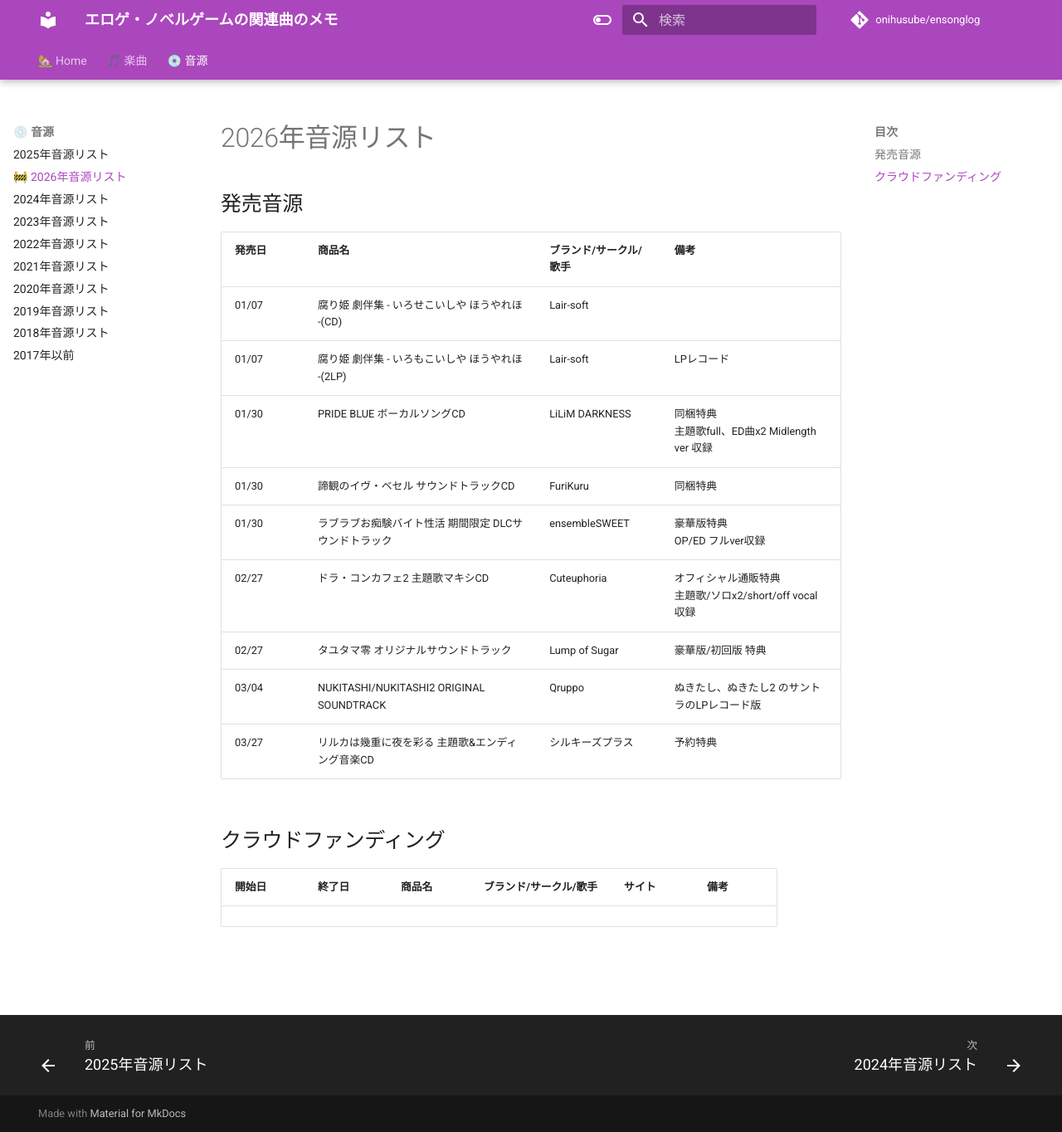
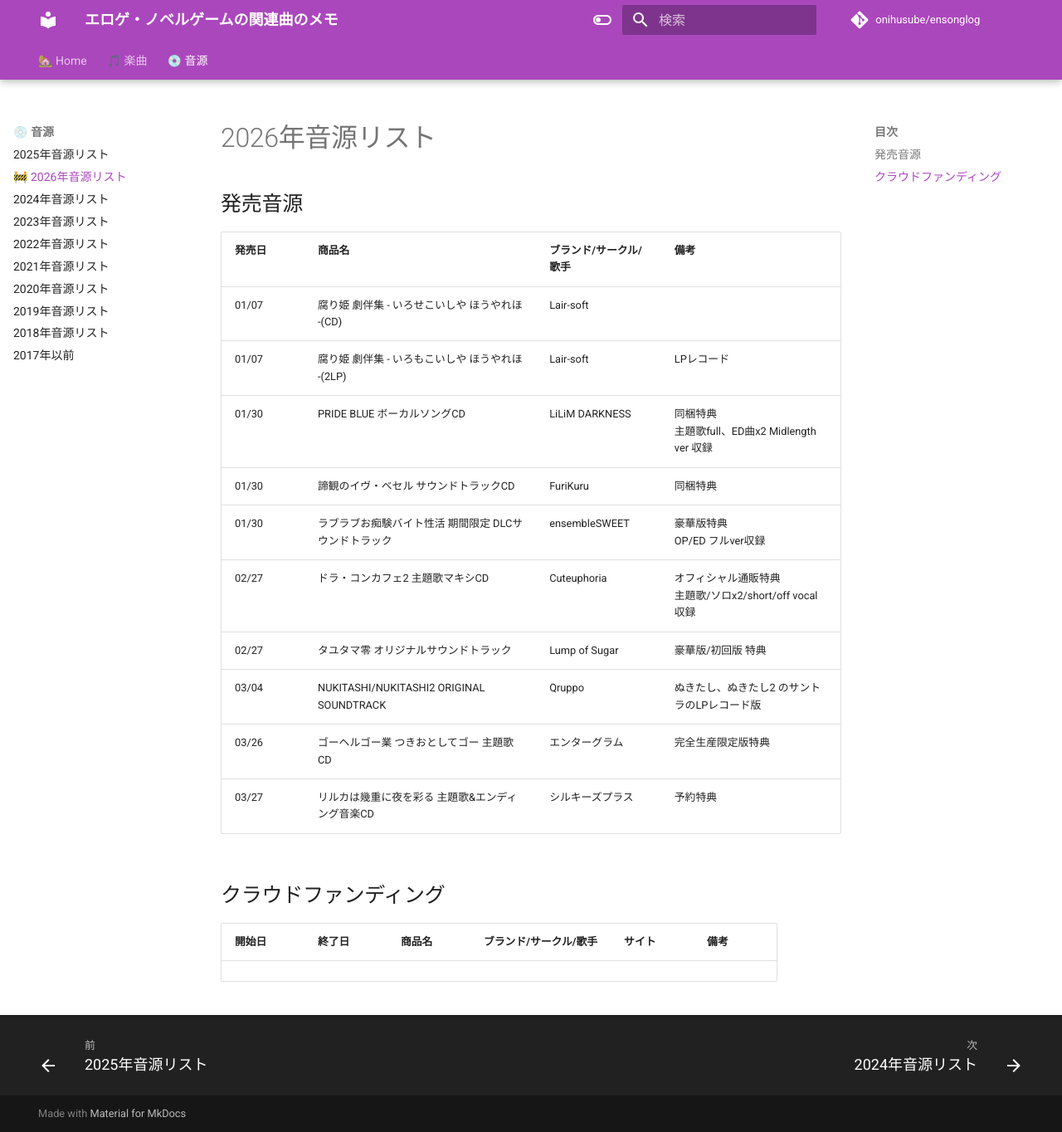
Before and after one commit to onihusube/ensonglog, an MkDocs documentation site: the page built from docs/2026/音源.md, in a window 1280 px wide and 1364 px high. Shown: the whole window at 83% size. Built offline with MkDocs 1.6.1 and Material for MkDocs 9.7.7, drawn with Linux system fonts in a browser that asks for light colours; comment, search, counter and statistics services are not loaded.

Commit message:
ゴーヘルゴー業 主題歌CD追記

```diff
--- a/docs/2026/音源.md
+++ b/docs/2026/音源.md
@@ -17,6 +17,7 @@
 | 02/27 | ドラ・コンカフェ2 主題歌マキシCD | Cuteuphoria | オフィシャル通販特典 </br> 主題歌/ソロx2/short/off vocal 収録 |
 | 02/27 | タユタマ零 オリジナルサウンドトラック | Lump of Sugar | 豪華版/初回版 特典 |
 | 03/04 | NUKITASHI/NUKITASHI2 ORIGINAL SOUNDTRACK | Qruppo | ぬきたし、ぬきたし2 のサントラのLPレコード版 |
+| 03/26 | ゴーヘルゴー業 つきおとしてゴー 主題歌CD | エンターグラム | 完全生産限定版特典 |
 | 03/27 | リルカは幾重に夜を彩る 主題歌&エンディング音楽CD | シルキーズプラス | 予約特典 |
 
 ## クラウドファンディング
```
